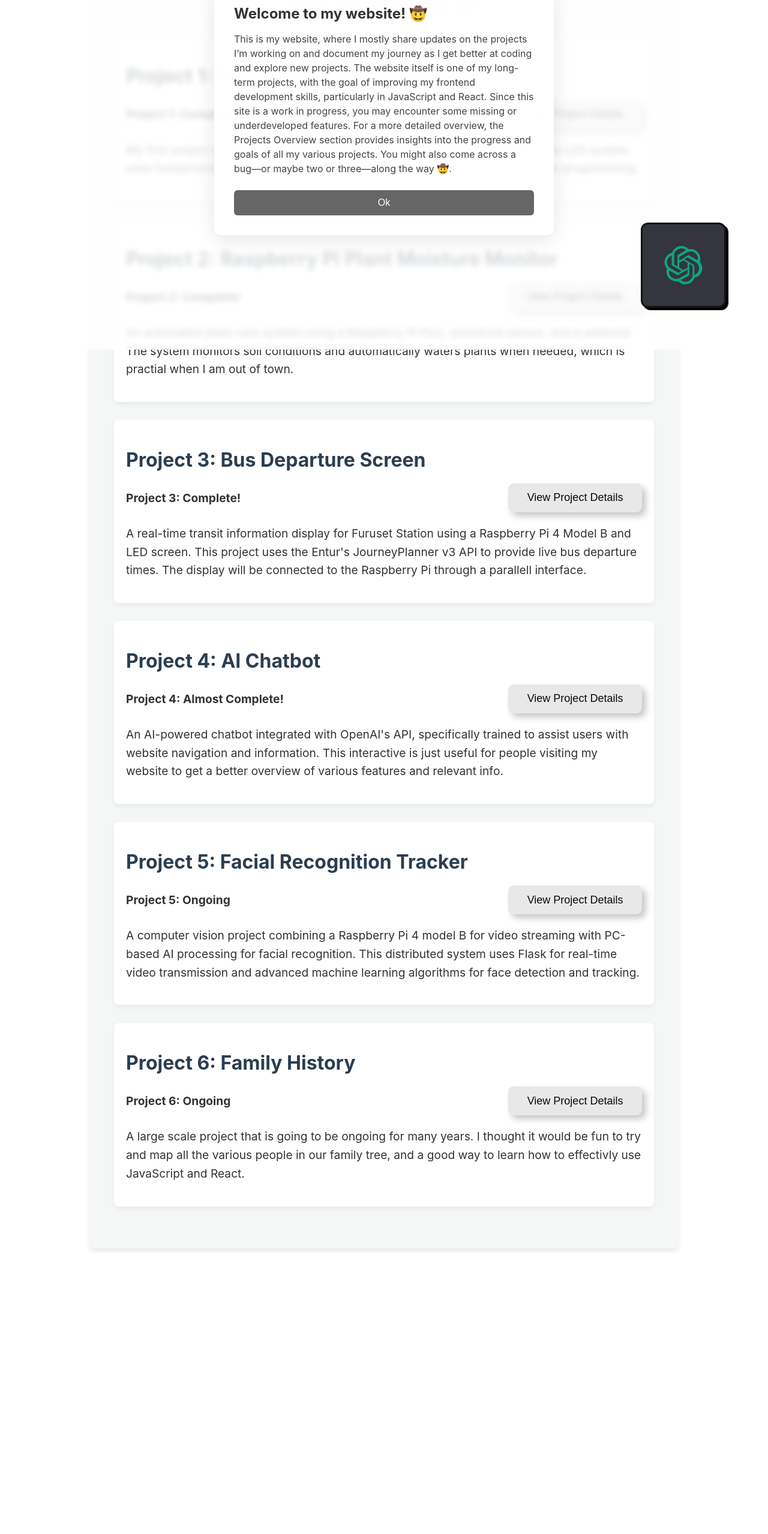
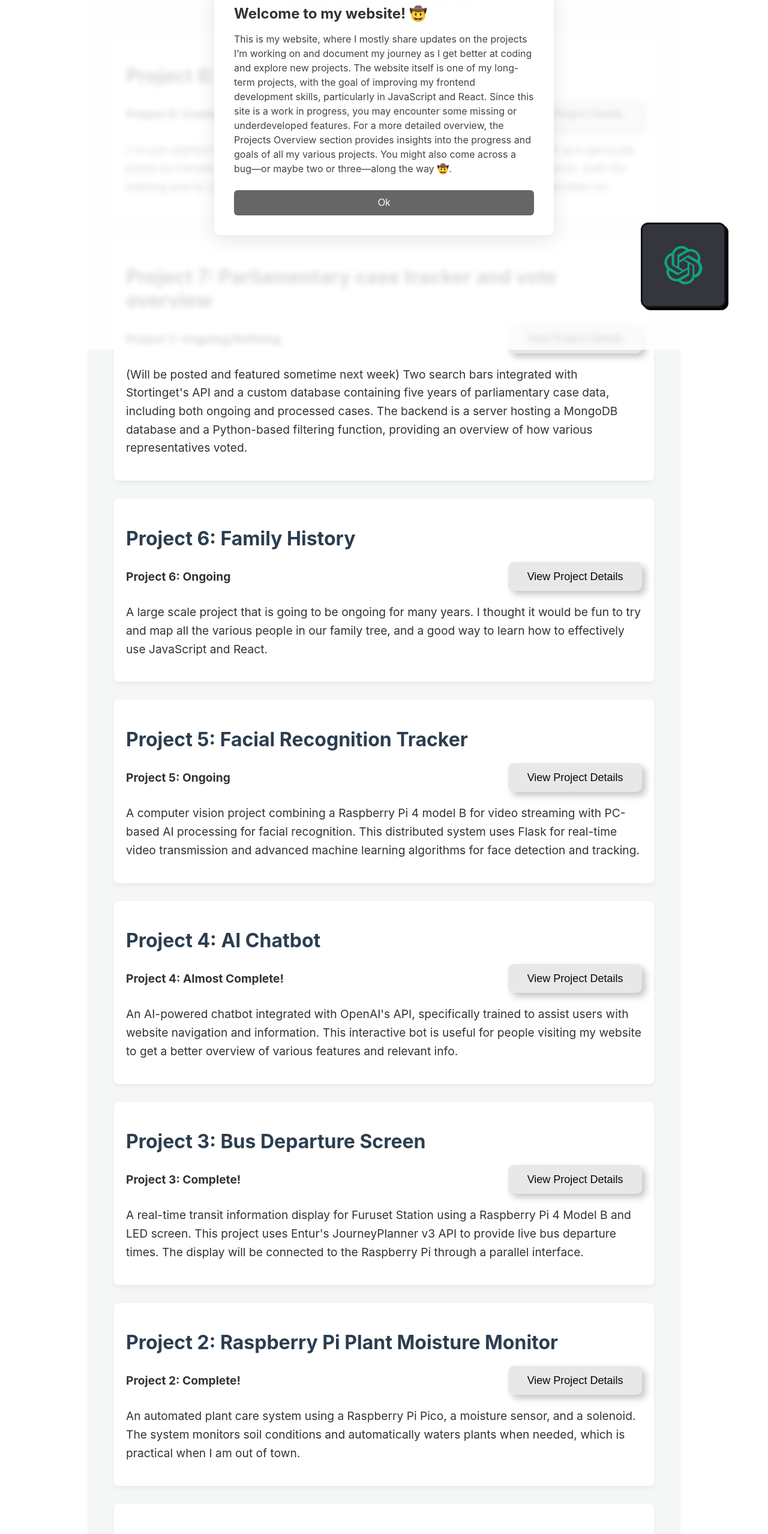
Before and after one commit to erling1/App1, a React (Create React App) app: page /pages/DIYProjects in a window 1280 px wide. Shown: the part 217-2774 px from the top of the page at 60% size. Before the commit the page ends 2348 px from the top, so only its background shows below. Built offline with nearby package versions, Linux system fonts and the light colour scheme.

Commit message:
updated to feature a descripton of upcoming projects

```diff
--- a/src/pages/ContactMe.js
+++ b/src/pages/ContactMe.js
@@ -106,7 +106,7 @@ const Submit = (e) => {
           <label htmlFor="message">Your message:</label>
           <textarea id="message" name="message" value={message} onChange={handleInput} required></textarea>
 
-          <button type="submit" on onClick={Submit} > Send Message </button>
+          <button type="submit" onClick={Submit}>Send Message</button>
         </form>
       </div>
     </div>
--- a/src/pages/DIYProjects.js
+++ b/src/pages/DIYProjects.js
@@ -13,67 +13,52 @@ function DIYProjects() {
     <div className="projects-container">
       <h1>My DIY Projects</h1>
 
-      {/* Project 1: Raspberry Pi Pico LED Project */}
+      {/* Project 7: Stortinget */}
       <div className="project">
-        <h2>Project 1: Raspberry Pi Pico LED Light</h2>
+        <h2>Project 8: Twitter bot</h2>
         <div className="progress-container">
-          <div className="progress-text">Project 1: Complete!</div>
-          <button className='DIYbutton' onClick={() => navigateToProject(1)}>
+          <div className="progress-text">Project 8: Coming soon</div>
+          <button className='DIYbutton' onClick={() => navigateToProject(8)}>
             View Project Details
           </button>
         </div>
         <p>
-          My first project exploring basic electronics with a Raspberry Pi Pico.
-          This simple LED system uses fundamental concepts of GPIO pins,
-          circuit design, and basic MicroPython programming.
+        I've just started building a Twitter bot that uses a custom NLP model to interpret and generate posts on trending news topics.
+        The bot will scrape data from various news sources, both for training and to create well-informed posts. The goal of this bot
+        I have not yet decided on.
         </p>
       </div>
 
-      {/* Project 2: Raspberry Pi Plant Moisture Monitor */}
+      {/* Project 7: Stortinget */}
       <div className="project">
-        <h2>Project 2: Raspberry Pi Plant Moisture Monitor</h2>
+        <h2>Project 7: Parliamentary case tracker and vote overview</h2>
         <div className="progress-container">
-          <div className="progress-text">Project 2: Complete!</div>
-          <button className='DIYbutton' onClick={() => navigateToProject(2)}>
+          <div className="progress-text">Project 7: Ongoing/Refining</div>
+          <button className='DIYbutton' onClick={() => navigateToProject(7)}>
             View Project Details
           </button>
         </div>
         <p>
-          An automated plant care system using a Raspberry Pi Pico, amoisture sensor, and a solenoid.
-          The system monitors soil conditions and automatically waters
-          plants when needed, which is practial when I am out of town.
+          (Will be posted and featured sometime next week)
+        Two search bars integrated with Stortinget's API and a custom database containing five years of parliamentary case data,
+         including both ongoing and processed cases. The backend is a server hosting a MongoDB database and a Python-based filtering
+         function, providing an overview of how various representatives voted.
         </p>
       </div>
 
-      {/* Project 3: Bus Departure Screen */}
+      {/* Project 6: Family History */}
       <div className="project">
-        <h2>Project 3: Bus Departure Screen</h2>
+        <h2>Project 6: Family History</h2>
         <div className="progress-container">
-          <div className="progress-text">Project 3: Complete!</div>
-          <button className='DIYbutton' onClick={() => navigateToProject(3)}>
+          <div className="progress-text">Project 6: Ongoing</div>
+          <button className='DIYbutton' onClick={() => navigateToProject(6)}>
             View Project Details
           </button>
         </div>
         <p>
-          A real-time transit information display for Furuset Station using a Raspberry Pi 4 Model B
-          and LED screen. This project uses the Entur's JourneyPlanner v3 API to provide live bus
-          departure times. The display will be connected to the Raspberry Pi through a parallell interface.
-        </p>
-      </div>
-
-      {/* Project 4: Chatbot */}
-      <div className="project">
-        <h2>Project 4: AI Chatbot</h2>
-        <div className="progress-container">
-          <div className="progress-text">Project 4: Almost Complete!</div>
-          <button className='DIYbutton' onClick={() => navigateToProject(4)}>
-            View Project Details
-          </button>
-        </div>
-        <p>
-          An AI-powered chatbot integrated with OpenAI's API, specifically trained to assist
-          users with website navigation and information. This interactive is just useful for
-          people visiting my website to get a better overview of various features and relevant info.
+          A large scale project that is going to be ongoing for many years.
+          I thought it would be fun to try and map all the various people in our family tree,
+          and a good way to learn how to effectively use JavaScript and React.
         </p>
       </div>
 
@@ -94,19 +79,67 @@ function DIYProjects() {
         </p>
       </div>
 
-      {/* Project 6: Family History */}
+      {/* Project 4: Chatbot */}
       <div className="project">
-        <h2>Project 6: Family History</h2>
+        <h2>Project 4: AI Chatbot</h2>
         <div className="progress-container">
-          <div className="progress-text">Project 6: Ongoing</div>
-          <button className='DIYbutton' onClick={() => navigateToProject(6)}>
+          <div className="progress-text">Project 4: Almost Complete!</div>
+          <button className='DIYbutton' onClick={() => navigateToProject(4)}>
             View Project Details
           </button>
         </div>
         <p>
-          A large scale project that is going to be ongoing for many years.
-          I thought it would be fun to try and map all the various people in our family tree,
-          and a good way to learn how to effectivly use JavaScript and React.
+          An AI-powered chatbot integrated with OpenAI's API, specifically trained to assist
+          users with website navigation and information. This interactive bot is useful for
+          people visiting my website to get a better overview of various features and relevant info.
+        </p>
+      </div>
+
+      {/* Project 3: Bus Departure Screen */}
+      <div className="project">
+        <h2>Project 3: Bus Departure Screen</h2>
+        <div className="progress-container">
+          <div className="progress-text">Project 3: Complete!</div>
+          <button className='DIYbutton' onClick={() => navigateToProject(3)}>
+            View Project Details
+          </button>
+        </div>
+        <p>
+          A real-time transit information display for Furuset Station using a Raspberry Pi 4 Model B
+          and LED screen. This project uses Entur's JourneyPlanner v3 API to provide live bus
+          departure times. The display will be connected to the Raspberry Pi through a parallel interface.
+        </p>
+      </div>
+
+      {/* Project 2: Raspberry Pi Plant Moisture Monitor */}
+      <div className="project">
+        <h2>Project 2: Raspberry Pi Plant Moisture Monitor</h2>
+        <div className="progress-container">
+          <div className="progress-text">Project 2: Complete!</div>
+          <button className='DIYbutton' onClick={() => navigateToProject(2)}>
+            View Project Details
+          </button>
+        </div>
+        <p>
+          An automated plant care system using a Raspberry Pi Pico, a moisture sensor, and a solenoid.
+          The system monitors soil conditions and automatically waters
+          plants when needed, which is practical when I am out of town.
+        </p>
+      </div>
+
+      {/* Project 1: Raspberry Pi Pico LED Project */}
+      <div className="project">
+        <h2>Project 1: Raspberry Pi Pico LED Light</h2>
+        <div className="progress-container">
+          <div className="progress-text">Project 1: Complete!</div>
+          <button className='DIYbutton' onClick={() => navigateToProject(1)}>
+            View Project Details
+          </button>
+        </div>
+        <p>
+          My first project exploring basic electronics with a Raspberry Pi Pico.
+          This simple LED system uses fundamental concepts of GPIO pins,
+          circuit design, and basic MicroPython programming.
         </p>
       </div>
     </div>
```
